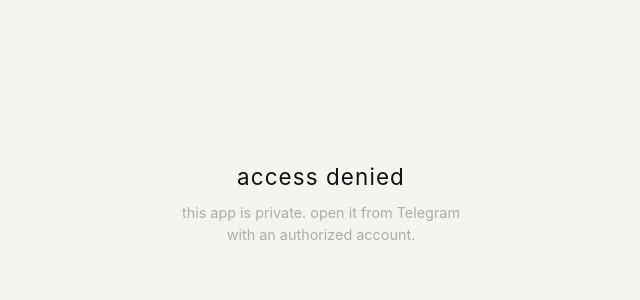
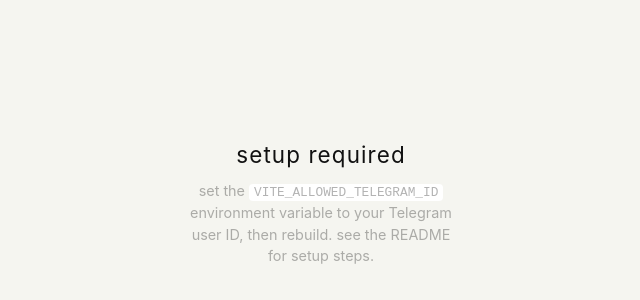
Before and after one commit to thelapyae/MyMeal, a React (Vite) app in the folder client/: page / in a window 1280 px wide. Shown: the part 196-496 px from the top of the page, without its empty margins (319-959 px from the left). Built offline with nearby package versions, Linux system fonts and the light colour scheme; no server answers.

Commit message:
feat: allow multiple Telegram user IDs for access gate configuration
Co-authored-by: thelapyae <97380388+thelapyae@users.noreply.github.com>

```diff
--- a/client/src/components/AccessGate.tsx
+++ b/client/src/components/AccessGate.tsx
@@ -1,9 +1,16 @@
 import { useEffect, useState } from 'react';
 
-// Only this Telegram user is allowed to use the app.
-const ALLOWED_TELEGRAM_ID = 1695096396;
+// Allow-list of Telegram user IDs that may use the app. Configure this with the
+// VITE_ALLOWED_TELEGRAM_ID environment variable (comma-separated to allow more
+// than one user), e.g. VITE_ALLOWED_TELEGRAM_ID=1695096396,123456789
+const ALLOWED_TELEGRAM_IDS: number[] = (import.meta.env.VITE_ALLOWED_TELEGRAM_ID ?? '')
+  .split(',')
+  .map((id: string) => Number(id.trim()))
+  .filter((id: number) => Number.isFinite(id) && id > 0);
 
-type GateState = 'checking' | 'allowed' | 'denied';
+const IS_CONFIGURED = ALLOWED_TELEGRAM_IDS.length > 0;
+
+type GateState = 'checking' | 'allowed' | 'denied' | 'unconfigured';
 
 interface TelegramWebApp {
   ready: () => void;
@@ -30,13 +37,20 @@
   const [state, setState] = useState<GateState>('checking');
 
   useEffect(() => {
+    // If no allow-list is configured, surface a clear setup message instead of
+    // silently denying everyone.
+    if (!IS_CONFIGURED) {
+      setState('unconfigured');
+      return;
+    }
+
     // Telegram injects the WebApp object synchronously once the script loads,
     // but give it a tick in case it is still initializing.
     let attempts = 0;
     const check = () => {
       const userId = getTelegramUserId();
       if (userId !== null) {
-        setState(userId === ALLOWED_TELEGRAM_ID ? 'allowed' : 'denied');
+        setState(ALLOWED_TELEGRAM_IDS.includes(userId) ? 'allowed' : 'denied');
         return;
       }
       attempts += 1;
@@ -58,6 +72,14 @@
     <div style={{ ...styles.container, background: 'var(--bg)', color: 'var(--text)' }}>
       {state === 'checking' ? (
         <p style={{ ...styles.text, color: 'var(--text-faint)' }}>checking access...</p>
+      ) : state === 'unconfigured' ? (
+        <>
+          <h1 style={styles.title}>setup required</h1>
+          <p style={{ ...styles.text, color: 'var(--text-faint)' }}>
+            set the <code style={styles.code}>VITE_ALLOWED_TELEGRAM_ID</code> environment variable to
+            your Telegram user ID, then rebuild. see the README for setup steps.
+          </p>
+        </>
       ) : (
         <>
           <h1 style={styles.title}>access denied</h1>
@@ -93,4 +115,11 @@
     lineHeight: 1.5,
     margin: 0,
   },
+  code: {
+    fontFamily: 'monospace',
+    fontSize: '0.8rem',
+    background: 'var(--surface, rgba(255,255,255,0.08))',
+    padding: '1px 5px',
+    borderRadius: 4,
+  },
 };
```
Also changed, not shown: client/src/vite-env.d.ts (+8 -0 lines).
